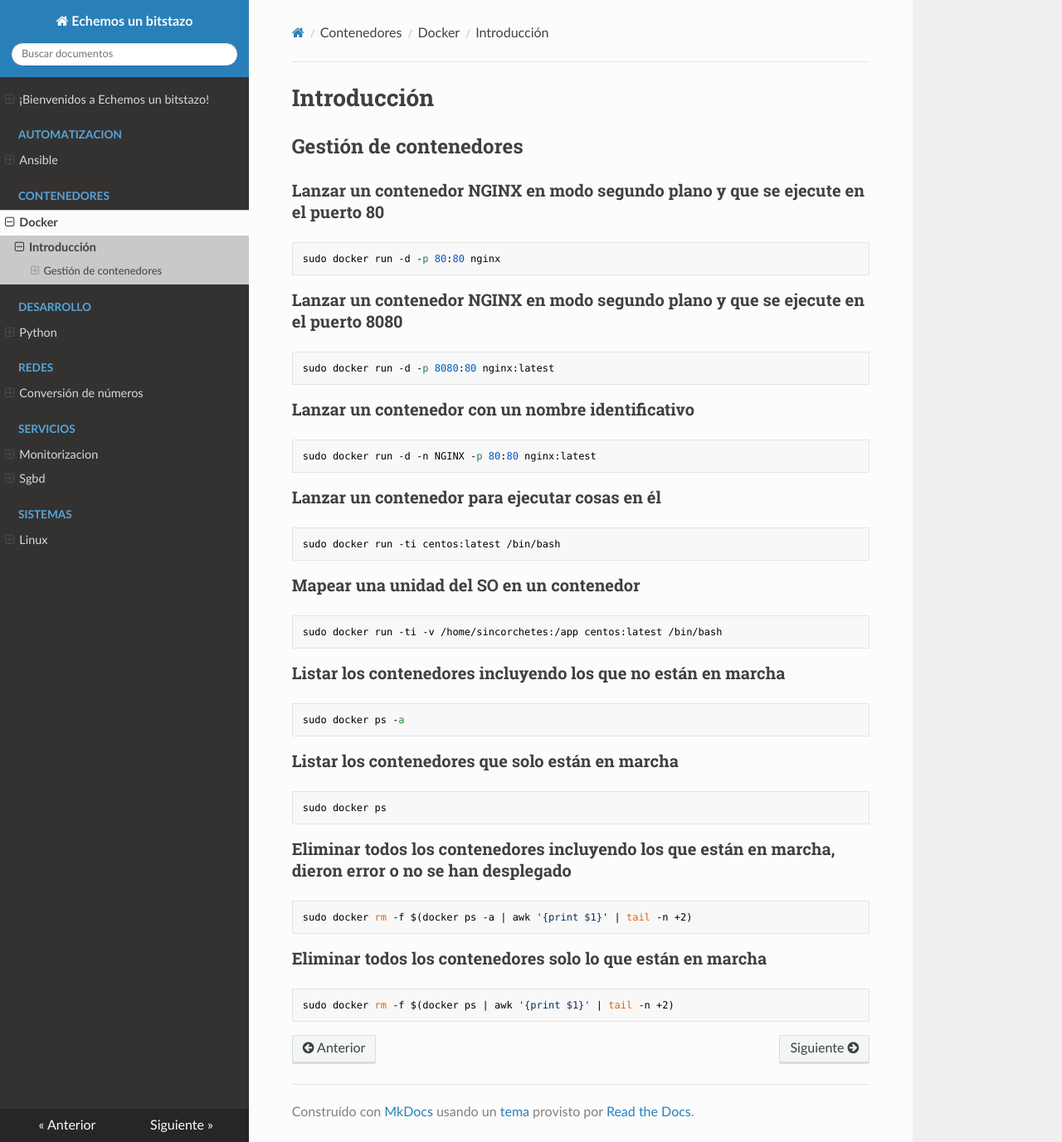
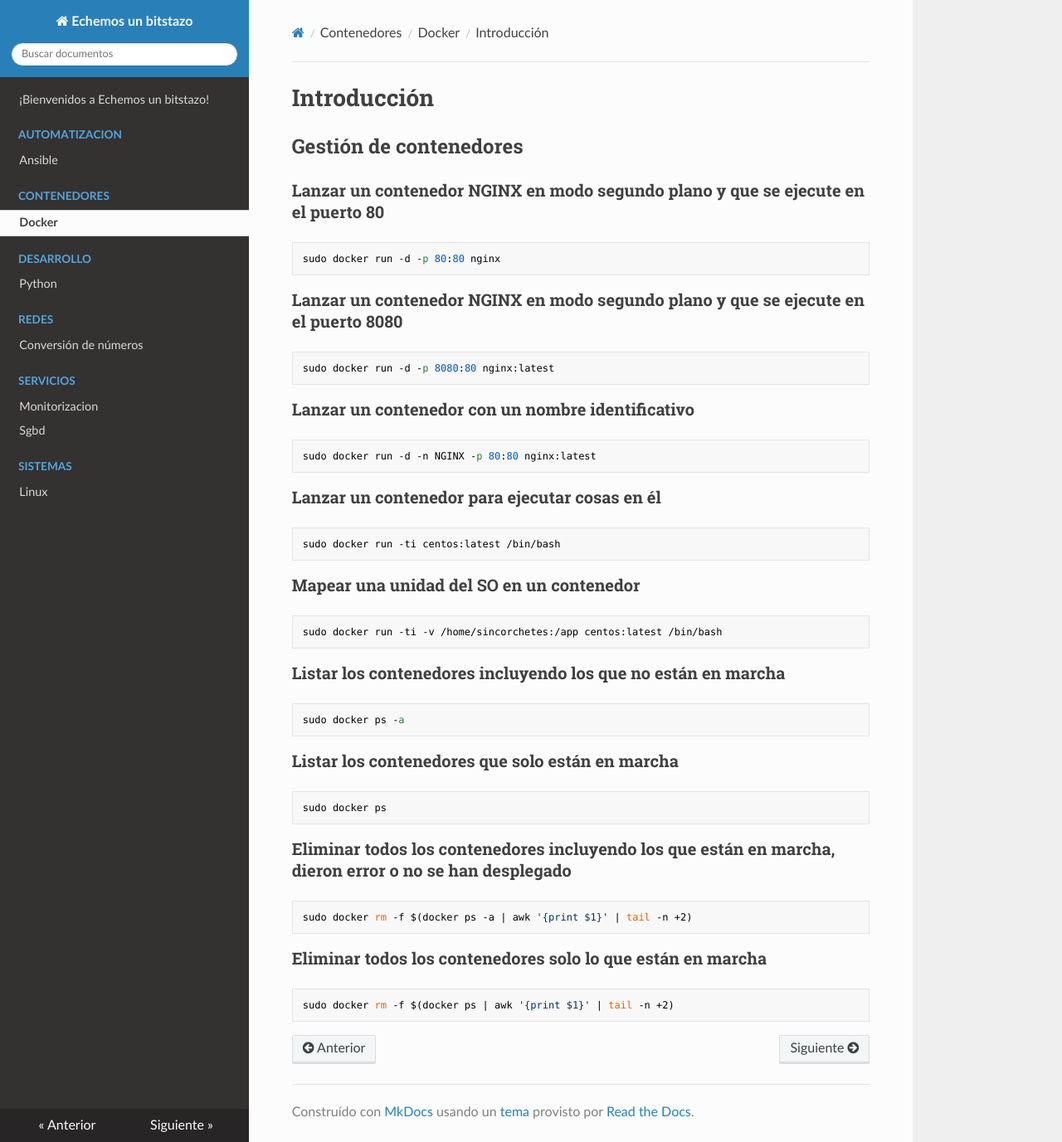
Before and after one commit to sincorchetes/echemosunbitstazo-docs, an MkDocs documentation site: the page built from docs/contenedores/docker/index.md, in a window 1280 px wide and 1377 px high. Shown: the whole window at 83% size. Built offline with MkDocs 1.6.1, drawn with Linux system fonts in a browser that asks for light colours; nearby versions of some CDN libraries.

Commit message:
Actualizando

```diff
--- a/mkdocs.yaml
+++ b/mkdocs.yaml
@@ -10,3 +10,4 @@ theme:
       - python
   locale: es
   collapse_navigation: False
+  navigation_depth: 1
```
